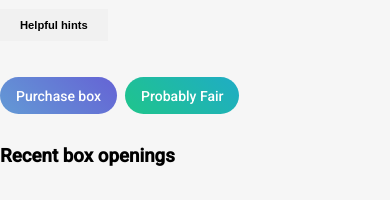
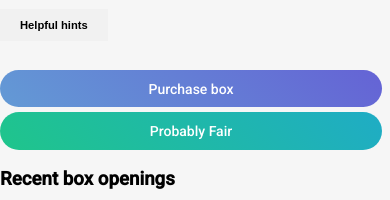
Before and after one commit to petkoche/boxes-challenge, an Angular app: page /box-details in a window 390 px wide. Shown: the part 132-332 px from the top of the page. Built offline with nearby package versions, Linux system fonts and the light colour scheme; no server answers.

Commit message:
make box-meta responsive

```diff
--- a/src/app/details-view/components/box-meta.component.html
+++ b/src/app/details-view/components/box-meta.component.html
@@ -1,21 +1,21 @@
 <section>
     <div class="image-container">
         <div>
-            <img class="img" src={{box?.iconUrl}}>
+            <img class="image" src={{box?.iconUrl}}>
         </div>
         <div>
             <h1>{{box?.name}}</h1>
-            <span class="whole">€{{getInt(box?.cost)}}</span>
-            <span class="remainder">.{{getAfterDecimal(box?.cost)}}</span>
+            <span class="texts__whole">€{{getInt(box?.cost)}}</span>
+            <span class="texts__remainder">.{{getAfterDecimal(box?.cost)}}</span>
         </div>
     </div>
     <div class="info">
-        <div class="icons-info"><b class="text">Helpful hints</b></div>
-        <section class="ctas">
-            <button mat-flat-button color="primary">
+        <div class="info__icons"><b class="text">Helpful hints</b></div>
+        <section class="info__ctas">
+            <button mat-flat-button color="primary" class="info__button">
                 <span class="mat-button-wrapper"> Purchase box </span>
             </button>
-            <button mat-flat-button color="accent">
+            <button mat-flat-button color="accent" class="info__button">
                 <span class="mat-button-wrapper"> Probably Fair </span>
             </button>
         </section>
--- a/src/app/details-view/components/box-meta.component.scss
+++ b/src/app/details-view/components/box-meta.component.scss
@@ -6,60 +6,59 @@ section {
   align-items: stretch;
 }
 
-.image-container {
+.image {
+  width: 100%;
+  vertical-align: middle;
+  border-style: none;
+  &-container {
     text-align: center;
     width: 15rem;
-    margin: -1rem 1rem 1rem
+    margin: -1rem 1rem 1rem;
+  }
+}
+
+.texts {
+  &__remainder {
+    position: relative;
+    vertical-align: top;
+    font-size: 75%;
+  }
+
+  &__whole {
+    font-weight: 600;
+    font-size: 1.5rem;
+  }
 }
 
 .info {
   flex: 1 1 0%;
   box-sizing: border-box;
   margin-top: 50px;
-}
 
-.img {
-    width: 100%;
-    vertical-align: middle;
-    border-style: none;
-}
-
-.mat-flat-button.mat-primary {
-    background: linear-gradient(45deg,#639ad5,#6563d5)!important;
-    color: #fff!important;
-}
-
-.mat-flat-button.mat-accent {
-    background: linear-gradient(45deg,#1fc58b,#1facc5)!important;
-    color: #fff!important;
-}
-
-.mat-flat-button {
-    border-radius: 1.25rem!important;
-    margin: .75rem 0;
-    margin-right: .5rem!important;
-}
-
-.icons-info{
+  &__icons {
     background: #f1f1f1;
     cursor: pointer;
     padding: 10px 20px;
     display: inline;
-    font-size: .7rem;
-    font-family: "Varela Round",sans-serif;
+    font-size: 0.7rem;
+    font-family: "Varela Round", sans-serif;
   }
 
-.ctas{
+  &__ctas {
     margin-top: 2rem;
   }
-
-.remainder {
-    position: relative;
-    vertical-align: top;
-    font-size: 75%;
 }
 
-.whole {
-    font-weight: 600;
-    font-size: 1.5rem;
+@media only screen and (max-width: 900px) {
+    .image{
+        &-container{
+            width: 100%
         }
+    }
+    .info{
+        &__button{
+            width: 100%;
+            margin-top: 5px;
+        }
+    }
+  }
--- a/src/styles.scss
+++ b/src/styles.scss
@@ -1,4 +1,27 @@
 /* You can add global styles to this file, and also import other style files */
 
-html, body { height: 100%; }
-body { margin: 0; font-family: Roboto, "Helvetica Neue", sans-serif; background-color: #f6f6f6;}
+html,
+body {
+  height: 100%;
+}
+body {
+  margin: 0;
+  font-family: Roboto, "Helvetica Neue", sans-serif;
+  background-color: #f6f6f6;
+}
+
+.mat-flat-button.mat-primary {
+  background: linear-gradient(45deg, #639ad5, #6563d5) !important;
+  color: #fff !important;
+}
+
+.mat-flat-button.mat-accent {
+  background: linear-gradient(45deg, #1fc58b, #1facc5) !important;
+  color: #fff !important;
+}
+
+.mat-flat-button {
+  border-radius: 1.25rem !important;
+  margin: 0.75rem 0;
+  margin-right: 0.5rem !important;
+}
```
Lines whose indentation alone changed are shown as unchanged.
